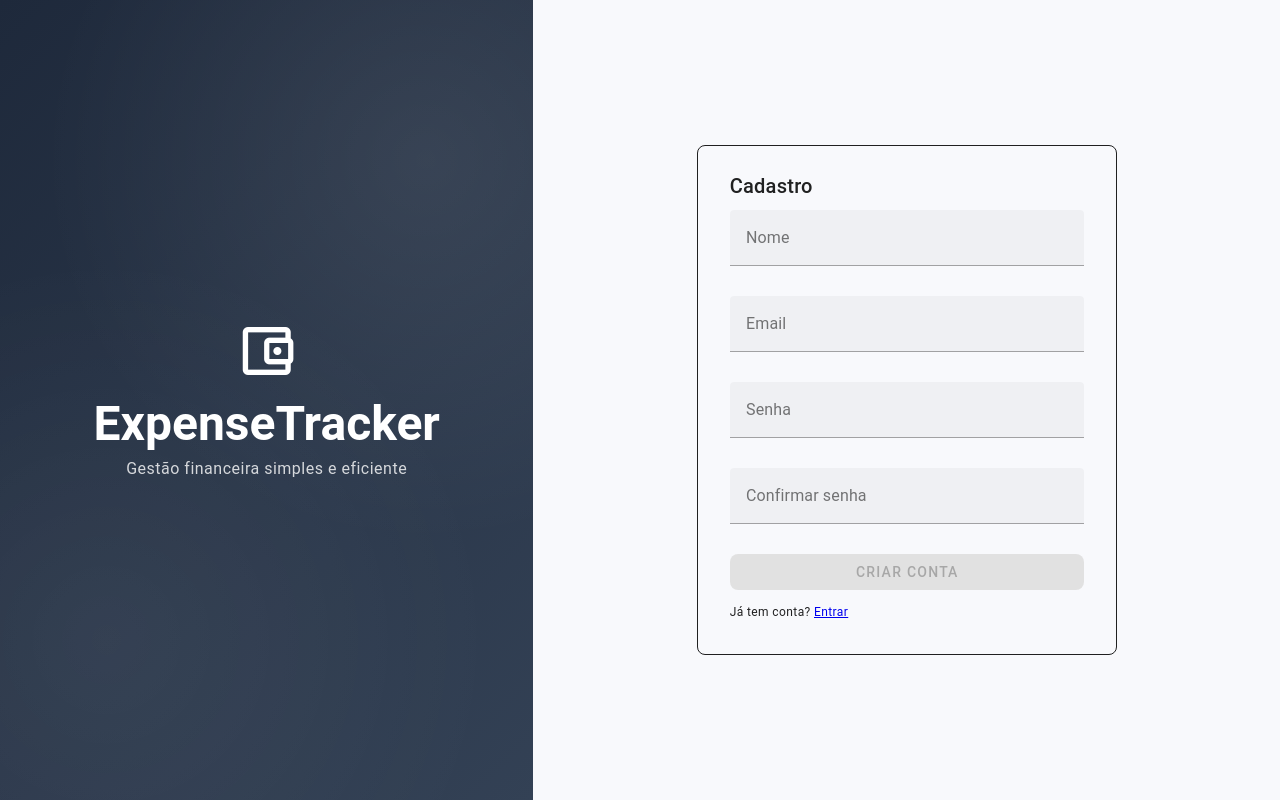
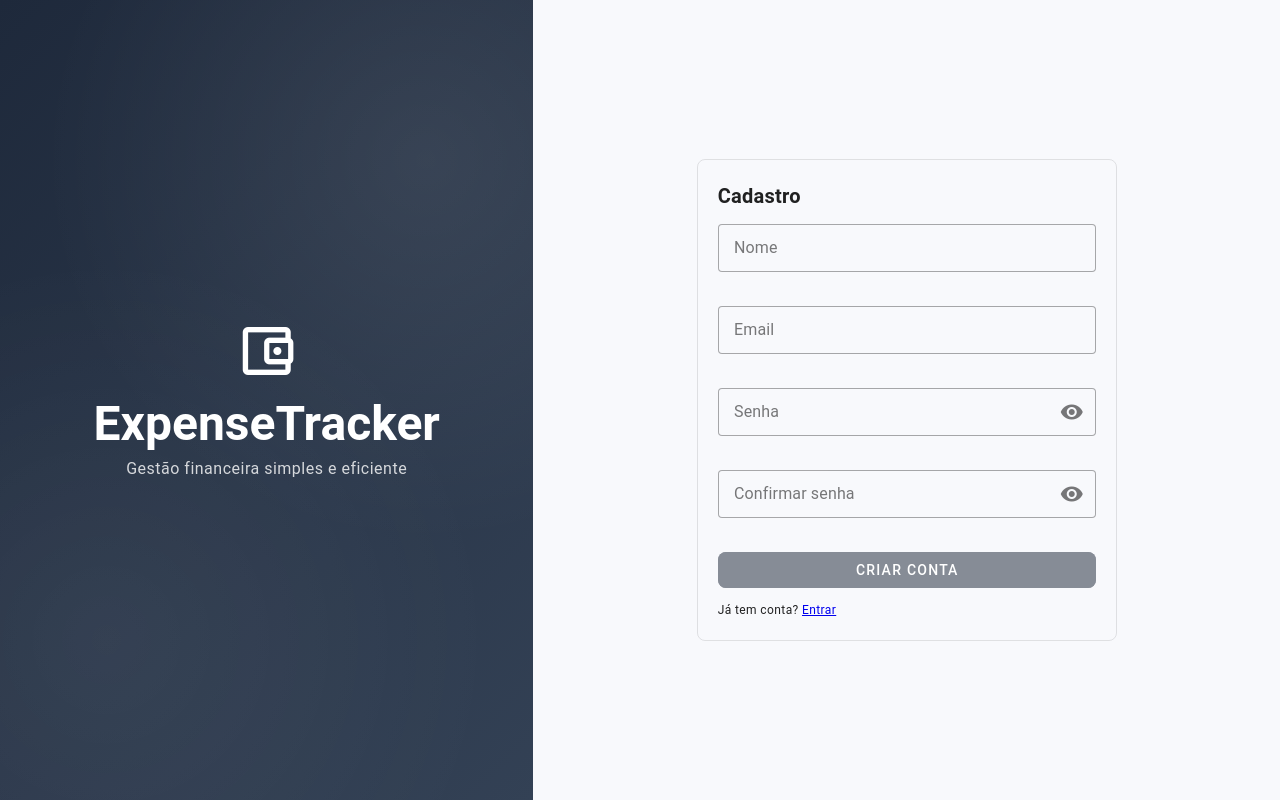
Before and after one commit to Luiz-Loch/ExpenseTracker, a Nuxt app in the folder frontend/: page /auth/register in a window 1280 px wide. Built offline with nearby package versions, Linux system fonts and the light colour scheme.

Commit message:
refactor: minor changes to auth pages

```diff
--- a/frontend/app/pages/auth/login.vue
+++ b/frontend/app/pages/auth/login.vue
@@ -1,20 +1,40 @@
 <template>
-  <v-card class="pa-4">
-    <v-card-title>Login</v-card-title>
+  <v-card class="pa-5 app-card">
+    <v-card-title class="pa-0 pb-3">
+      <span class="text-h6 font-weight-bold">Login</span>
+    </v-card-title>
 
-    <v-card-text>
+    <v-card-text class="pa-0">
       <v-form v-model="isValid" @submit.prevent="onSubmit">
-        <v-text-field v-model.trim="email" label="Email" type="email" autocomplete="email"
-          :rules="[rules.required, rules.email]" class="mb-2" />
+        <v-text-field
+          v-model.trim="email"
+          label="Email"
+          type="email"
+          autocomplete="email"
+          variant="outlined"
+          density="comfortable"
+          :rules="[rules.required, rules.email]"
+          class="mb-3"
+        />
 
-        <v-text-field v-model="password" label="Senha" type="password" autocomplete="current-password"
-          :rules="[rules.required, rules.strongPassword]" class="mb-2" />
+        <v-text-field
+          v-model="password"
+          label="Senha"
+          :type="showPassword ? 'text' : 'password'"
+          :append-inner-icon="showPassword ? 'mdi-eye-off' : 'mdi-eye'"
+          @click:append-inner="showPassword = !showPassword"
+          autocomplete="current-password"
+          variant="outlined"
+          density="comfortable"
+          :rules="[rules.required, rules.strongPassword]"
+          class="mb-3"
+        />
 
         <v-alert v-if="error" type="error" variant="tonal" class="mb-3">
           {{ error }}
         </v-alert>
 
-        <v-btn type="submit" block :loading="loading" :disabled="!isValid || loading">
+        <v-btn color="primary" type="submit" block :loading="loading" :disabled="!isValid || loading">
           Entrar
         </v-btn>
 
@@ -28,10 +48,10 @@
 </template>
 
 <script setup lang="ts">
+import { ref } from 'vue'
+import { useAuthStore } from '~/stores/auth'
+
 definePageMeta({ layout: 'auth' });
-
-import { ref } from 'vue'
-import { useAuthStore } from '../../stores/auth'
 
 const auth = useAuthStore();
 
@@ -40,6 +60,7 @@ const password = ref<string>('');
 const loading = ref<boolean>(false);
 const error = ref<string | null>(null);
 const isValid = ref<boolean>(false);
+const showPassword = ref<boolean>(false);
 
 const { rules } = useFormRules();
 
--- a/frontend/app/pages/auth/register.vue
+++ b/frontend/app/pages/auth/register.vue
@@ -1,16 +1,20 @@
 <template>
-  <v-card class="pa-4">
-    <v-card-title>Cadastro</v-card-title>
+  <v-card class="pa-5 app-card">
+    <v-card-title class="pa-0 pb-3">
+      <span class="text-h6 font-weight-bold">Cadastro</span>
+    </v-card-title>
 
-    <v-card-text>
+    <v-card-text class="pa-0">
       <v-form v-model="isValid" @submit.prevent="onSubmit">
         <!-- NOME -->
         <v-text-field
           v-model.trim="name"
           label="Nome"
           autocomplete="name"
+          variant="outlined"
+          density="comfortable"
           :rules="[rules.required, rules.min(2), rules.max(100)]"
-          class="mb-2"
+          class="mb-3"
         />
 
         <!-- EMAIL -->
@@ -19,28 +23,38 @@
           label="Email"
           type="email"
           autocomplete="email"
+          variant="outlined"
+          density="comfortable"
           :rules="[rules.required, rules.email, rules.max(100)]"
-          class="mb-2"
+          class="mb-3"
         />
 
         <!-- SENHA -->
         <v-text-field
           v-model="password"
           label="Senha"
-          type="password"
+          :type="showPassword ? 'text' : 'password'"
+          :append-inner-icon="showPassword ? 'mdi-eye-off' : 'mdi-eye'"
+          @click:append-inner="showPassword = !showPassword"
           autocomplete="new-password"
+          variant="outlined"
+          density="comfortable"
           :rules="[rules.required, rules.strongPassword]"
-          class="mb-2"
+          class="mb-3"
         />
 
         <!-- CONFIRMAR SENHA -->
         <v-text-field
           v-model="confirmPassword"
           label="Confirmar senha"
-          type="password"
+          :type="showConfirmPassword ? 'text' : 'password'"
+          :append-inner-icon="showConfirmPassword ? 'mdi-eye-off' : 'mdi-eye'"
+          @click:append-inner="showConfirmPassword = !showConfirmPassword"
           autocomplete="new-password"
+          variant="outlined"
+          density="comfortable"
           :rules="[rules.required, rules.samePassword]"
-          class="mb-2"
+          class="mb-3"
         />
 
         <v-alert v-if="error" type="error" variant="tonal" class="mb-3">
@@ -48,6 +62,7 @@
         </v-alert>
 
         <v-btn
+          color="primary"
           type="submit"
           block
           :loading="loading"
@@ -67,10 +82,10 @@
 
 
 <script setup lang="ts">
+import { ref } from 'vue'
+import { useAuthStore } from '~/stores/auth'
+
 definePageMeta({ layout: 'auth' })
-
-import { ref } from 'vue'
-import { useAuthStore } from '../../stores/auth'
 
 const auth = useAuthStore()
 
@@ -82,6 +97,8 @@ const confirmPassword = ref<string>('')
 const loading = ref<boolean>(false)
 const error = ref<string | null>(null)
 const isValid = ref<boolean>(false)
+const showPassword = ref<boolean>(false)
+const showConfirmPassword = ref<boolean>(false)
 
 const { rules } = useFormRules({ password });
 
```
